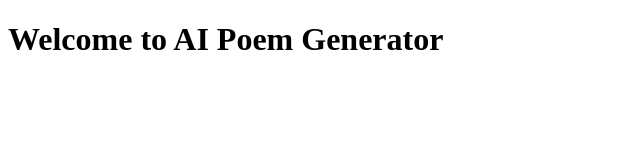
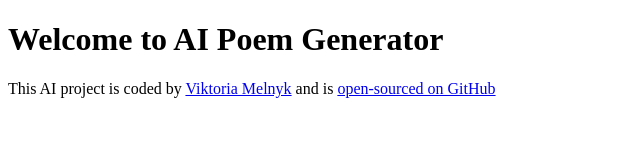
Before and after one commit to Victoriia-Melnyk/Poems_generator_project, a plain HTML site: page index.html in a window 1280 px wide. Shown: the whole page, without its empty margins (0-640 px from the left). Drawn offline with Linux system fonts and the light colour scheme.

Commit message:
testing the deployment

```diff
--- a/index.html
+++ b/index.html
@@ -8,6 +8,18 @@
 	</head>
 	<body>
 		<h1>Welcome to AI Poem Generator</h1>
+		<footer>
+			This AI project is coded by
+			<a href="https://github.com/Victoriia-Melnyk" target="_blank"
+				>Viktoria Melnyk</a
+			>
+			and is
+			<a
+				href="https://github.com/Victoriia-Melnyk/Poems_generator_project"
+				target="_blank"
+				>open-sourced on GitHub</a
+			>
+		</footer>
 		<script src="./src/index.js"></script>
 	</body>
 </html>
```
